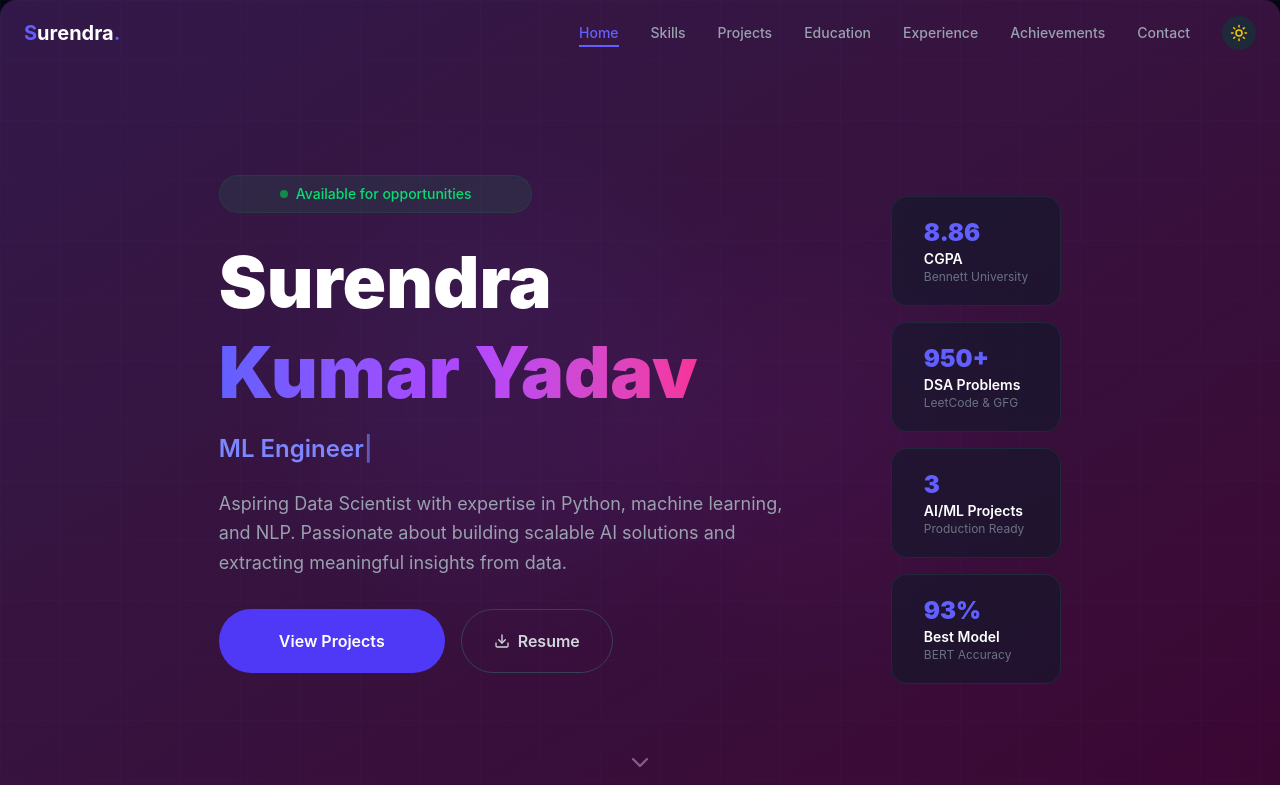
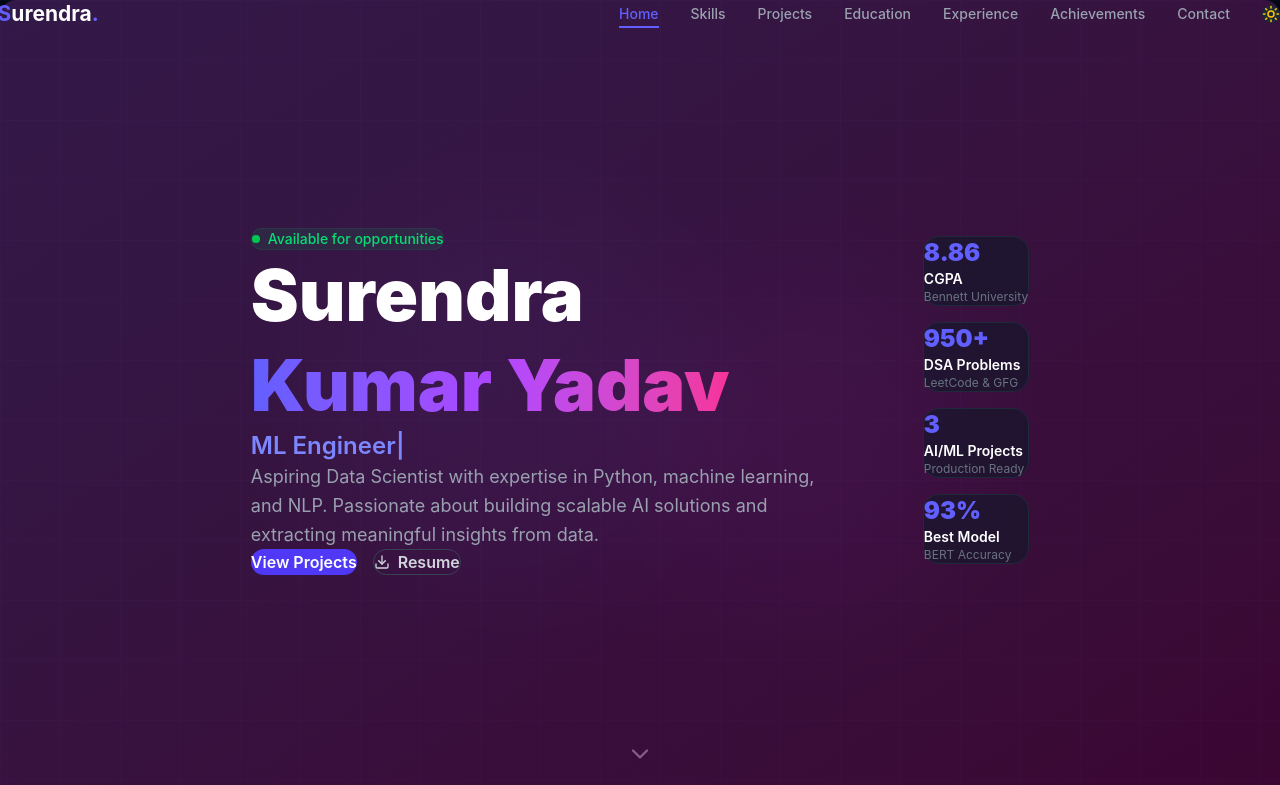
Before and after one commit to Abhi4821/mera-portfolio, a React (Vite) app: page / in a window 1280 px wide. Shown: the top 785 px of the page. Built offline with nearby package versions, Linux system fonts and the light colour scheme.

Commit message:
Reset margin and padding in index.css

```diff
--- a/src/index.css
+++ b/src/index.css
@@ -1,8 +1,8 @@
 @import "tailwindcss";
 
 * {
-  margin: 2;
-  padding: 2;
+  margin: 0;
+  padding: 0;
   box-sizing: border-box;
 }
 
```
